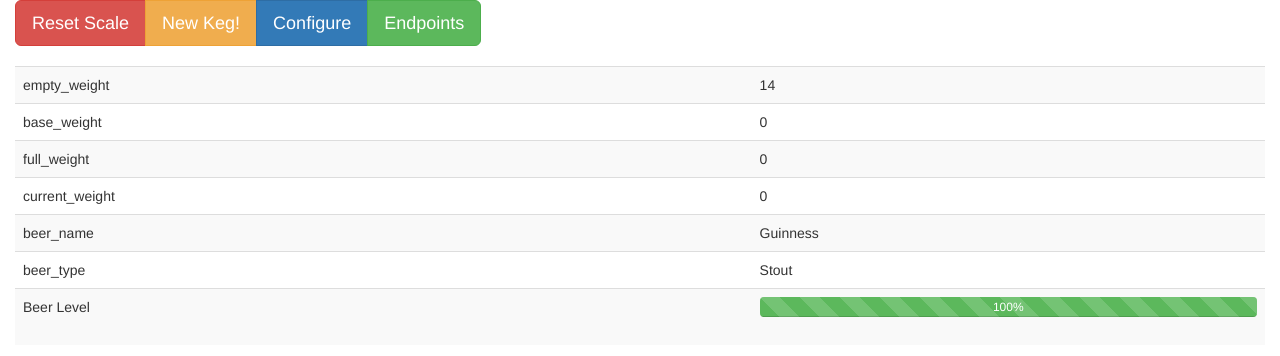
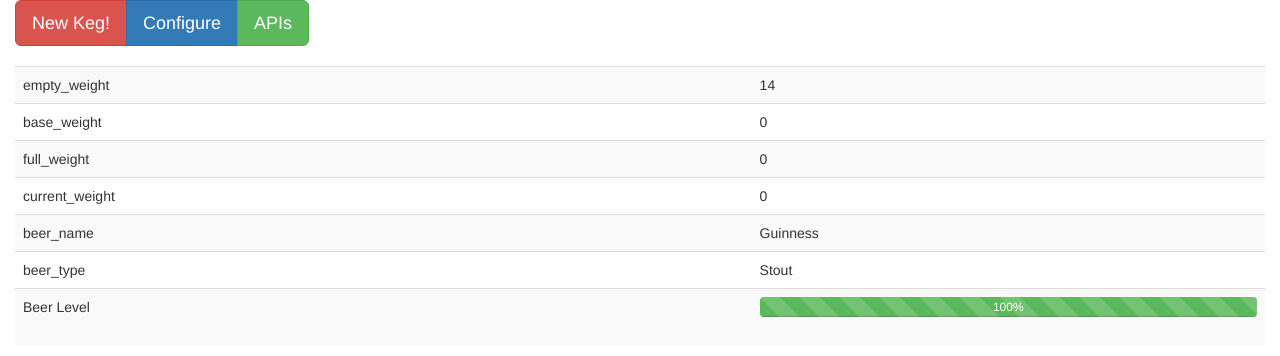
Before and after one commit to uintptr/kegger, a Flask app: page / in a window 1280 px wide. Shown: the top 356 px of the page. Run offline with Flask 2, Linux system fonts and the light colour scheme; parts of the project's set-up code (start-up, migrations or seed data) failed here and were passed over; some libraries are stand-ins or nearby versions.

Commit message:
added a generic handler for html files

```diff
--- a/server/server.py
+++ b/server/server.py
@@ -41,6 +41,7 @@ def printkv(k,v):
     key = "{}:".format ( k )
     print "{0:<22} {1}".format ( key, v )
 
+
 def get_level ( config ):
 
     full = config["full_weight"]
@@ -69,6 +70,9 @@ def get_level ( config ):
 
     return abs ( int ( level ) )
 
+#
+# For the index.html
+#
 @app.route("/")
 def html_root():
 
@@ -88,11 +92,22 @@ def html_root():
                             bar_level=level,
                             bar_type=bar_type)
 
+#
+# All other html files
+#
 @app.route("/<path:path>")
 def static_handler(path):
+
+    uconf = flask.g["user_config"]
+
+    if ( path == "config.html" ):
+        return render_template( "config.html",
+                                base_weight  = uconf.get_base_weight(),
+                                empty_weight = uconf.get_empty_weight(),
+                                full_weight  = uconf.get_full_weighgo2cloud.orgt(),
+                                beer_type    = uconf.get_beer_type(),
+                                beer_name    = uconf.get_beer_name() )
     return render_template(path)
-
-
 
 @app.route("/api/reset")
 def http_reset():
@@ -146,17 +161,6 @@ def http_form_config():
 
     return redirect("/", code=302)
 
-@app.route("/config")
-def http_config():
-
-    uconf = flask.g["user_config"]
-
-    return render_template( "config.html",
-                            base_weight  = uconf.get_base_weight(),
-                            empty_weight = uconf.get_empty_weight(),
-                            full_weight  = uconf.get_full_weight(),
-                            beer_type    = uconf.get_beer_type(),
-                            beer_name    = uconf.get_beer_name() )
 @app.route("/api/level")
 def http_api_level():
     conf  = flask.g["user_config"].get()
@@ -177,17 +181,6 @@ def http_api_config():
 
     return Response(json.dumps ( conf, indent=4, sort_keys=True ),
                     content_type="application/json; charset=utf-8" )
-
-@app.route("/weight")
-def http_weight():
-
-    uconf  = flask.g["user_config"]
-
-    weight = {}
-
-    json_str = json.dumps ( weight, indent=4 )
-
-    return Response(json_str, content_type="application/json; charset=utf-8" )
 
 def sampler_thread_cb(quit_event, sample_granularity):
 
--- a/server/templates/endpoints.html
+++ b/server/templates/api.html
@@ -23,6 +23,7 @@
             <div class="btn-group" role="group" aria-label="UI">
                 <a href="/api/level"    class="btn btn-success btn-lg">Level</a>
                 <a href="/api/config"   class="btn btn-success btn-lg">Config</a>
+                <a href="/api/reset"    class="btn btn-success btn-lg">Reset</a>
             </div>
         </div>
     </body>
--- a/server/templates/index.html
+++ b/server/templates/index.html
@@ -21,10 +21,9 @@
     <body>
         <div class="container-fluid">
             <div class="btn-group" role="group" aria-label="UI">
-                <a href="/reset.html"       class="btn btn-danger  btn-lg">Reset Scale</a>
-                <a href="/newkeg_1.html"    class="btn btn-warning btn-lg">New Keg!</a>
-                <a href="/config"           class="btn btn-primary btn-lg">Configure</a>
-                <a href="/endpoints.html"   class="btn btn-success btn-lg">Endpoints</a>
+                <a href="/newkeg_1.html"    class="btn btn-danger  btn-lg">New Keg!</a>
+                <a href="/config.html"      class="btn btn-primary btn-lg">Configure</a>
+                <a href="/api.html"         class="btn btn-success btn-lg">APIs</a>
             </div>
 
             <br>
```
